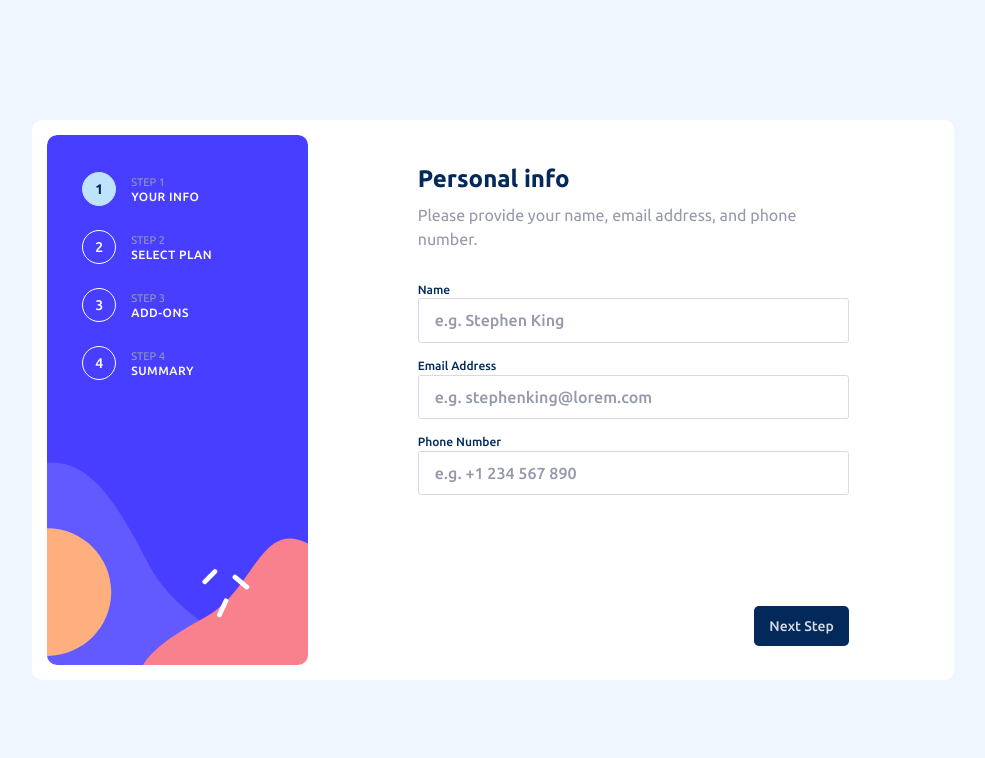
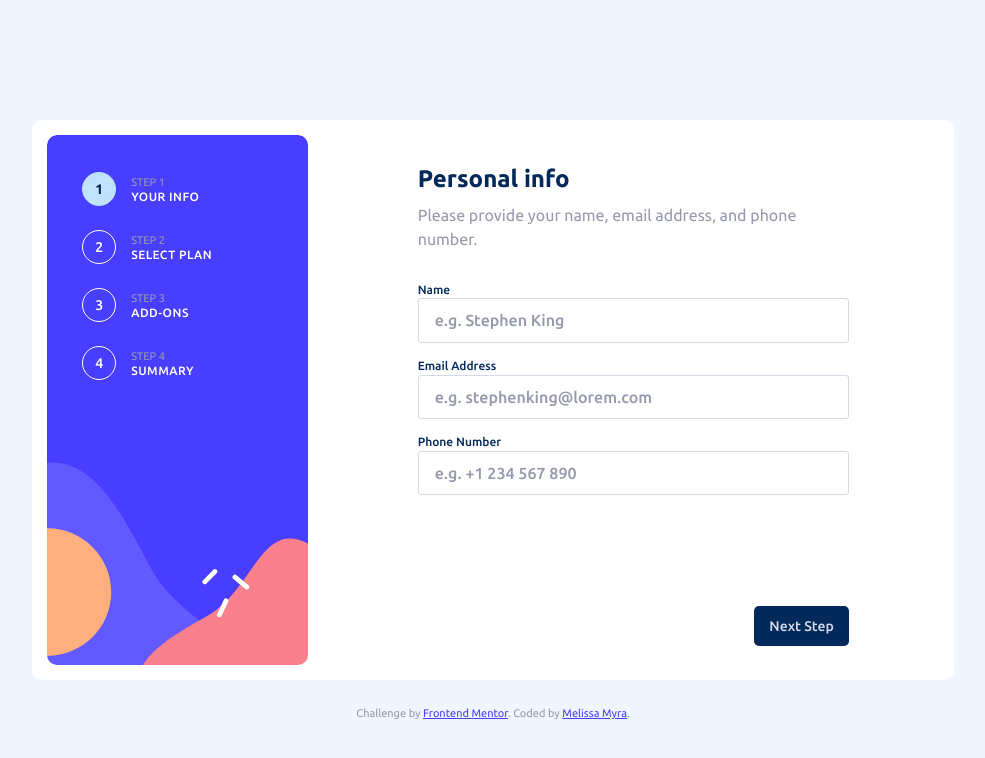
Before and after one commit to melissamyradev/multi-step-form, a plain HTML site: page index.html in a window 1536 px wide. Shown: the whole page, without its empty margins (275-1260 px from the left). Drawn offline with nearby package versions, Linux system fonts and the light colour scheme.

Commit message:
Add attribution

```diff
--- a/index.css
+++ b/index.css
@@ -26,18 +26,18 @@ body {
 /* ========================== > Attribution  */
 
 .attribution {
-    color: hsl(0, 0%, 28%);
+    color: var(--cool-gray);
     font-size: 11px;
     text-align: center;
     position: fixed;
-    bottom: 80px;
+    bottom: 10%;
     left: 0;
     width: 100vw;
     display: none;
 }
 
 .attribution a {
-    color: hsl(228, 45%, 44%);
+    color: var(--accent);
 }
 
 /* ===================================== */
@@ -707,4 +707,8 @@ input[name="plan"]:checked + label .plans,
         margin-bottom: 1.5em;
     }
 
+    .attribution {
+        display: block;
+    }
+
 }
```
